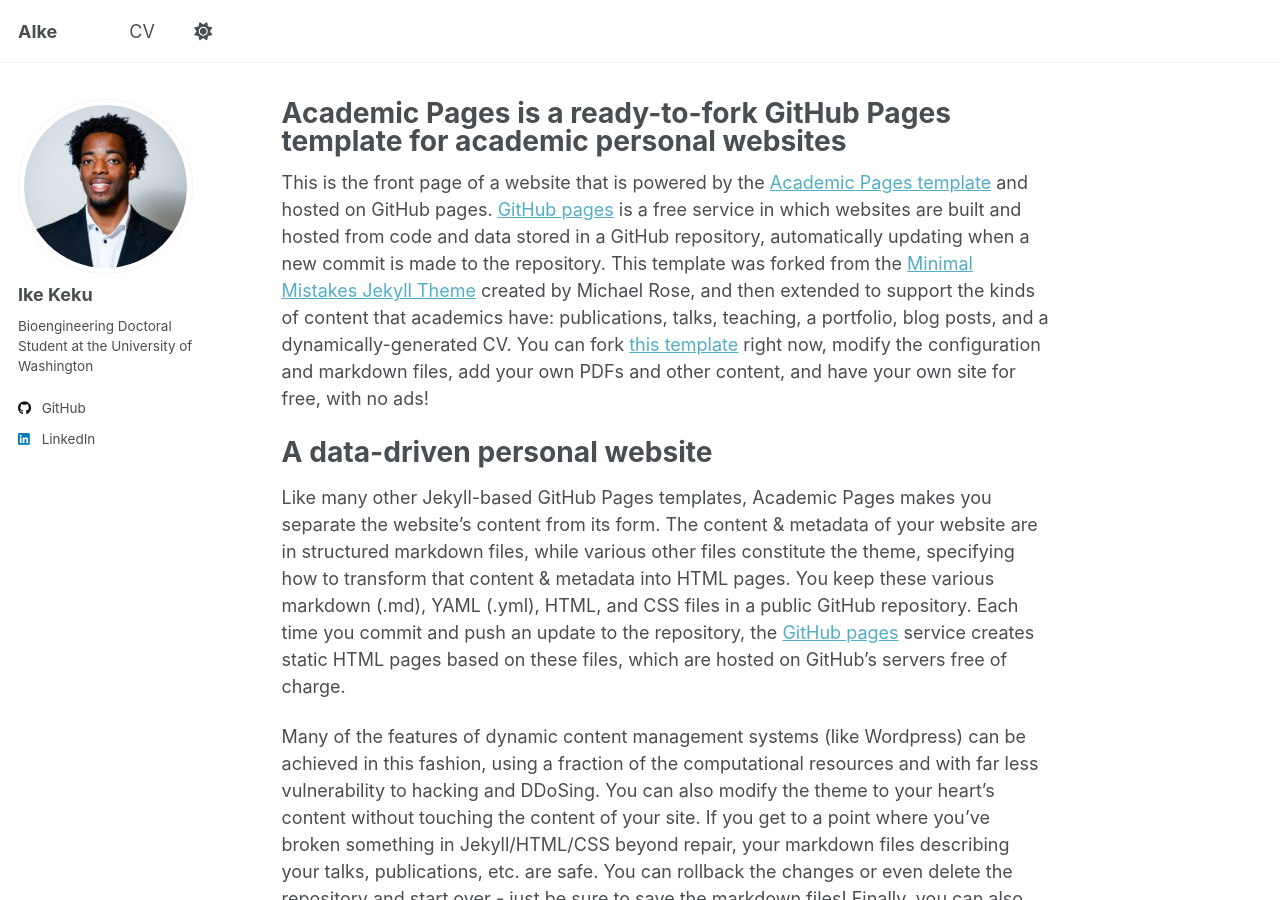
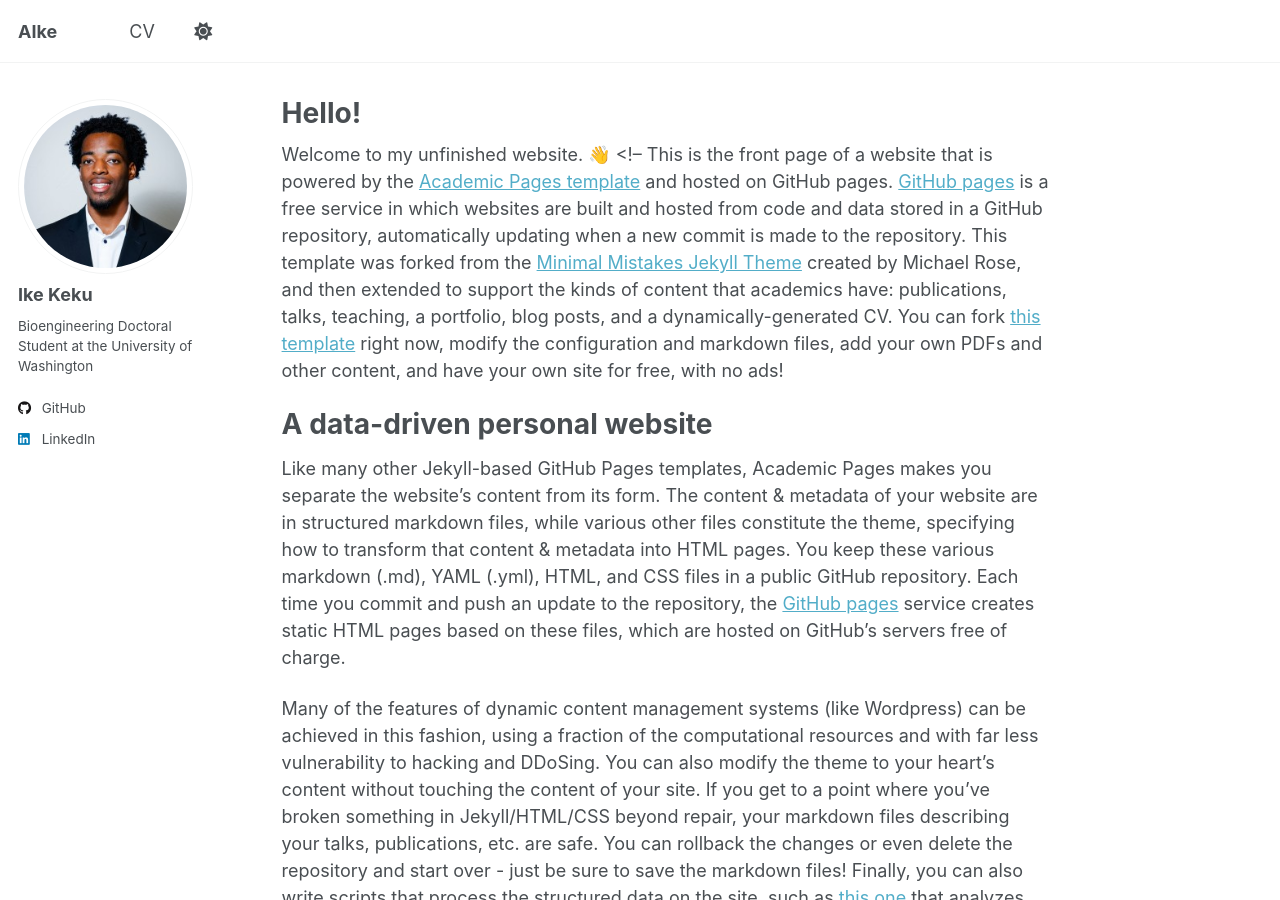
Before and after one commit to ikekeku/ikekeku.github.io, a Jekyll site: the page built from _pages/about.md, in a window 1280 px wide and 900 px high. Built offline with Jekyll 4.4.1, drawn with Linux system fonts in a browser that asks for light colours; emoji names are drawn with the system emoji font; some of the changed text lies outside the part shown.

Commit message:
Update about.md

```diff
--- a/_pages/about.md
+++ b/_pages/about.md
@@ -1,12 +1,14 @@
 ---
 permalink: /
-title: "Academic Pages is a ready-to-fork GitHub Pages template for academic personal websites"
+title: "Hello!"
 author_profile: true
 redirect_from:
   - /about/
   - /about.html
 ---
 
+Welcome to my unfinished website. :wave:
+<!--
 This is the front page of a website that is powered by the [Academic Pages template](https://github.com/academicpages/academicpages.github.io) and hosted on GitHub pages. [GitHub pages](https://pages.github.com) is a free service in which websites are built and hosted from code and data stored in a GitHub repository, automatically updating when a new commit is made to the repository. This template was forked from the [Minimal Mistakes Jekyll Theme](https://mmistakes.github.io/minimal-mistakes/) created by Michael Rose, and then extended to support the kinds of content that academics have: publications, talks, teaching, a portfolio, blog posts, and a dynamically-generated CV. You can fork [this template](https://github.com/academicpages/academicpages.github.io) right now, modify the configuration and markdown files, add your own PDFs and other content, and have your own site for free, with no ads!
 
 A data-driven personal website
@@ -47,3 +49,4 @@ Example: editing a markdown file for a talk
 For more info
 ------
 More info about configuring Academic Pages can be found in [the guide](https://academicpages.github.io/markdown/), the [growing wiki](https://github.com/academicpages/academicpages.github.io/wiki), and you can always [ask a question on GitHub](https://github.com/academicpages/academicpages.github.io/discussions). The [guides for the Minimal Mistakes theme](https://mmistakes.github.io/minimal-mistakes/docs/configuration/) (which this theme was forked from) might also be helpful.
+-->
```
